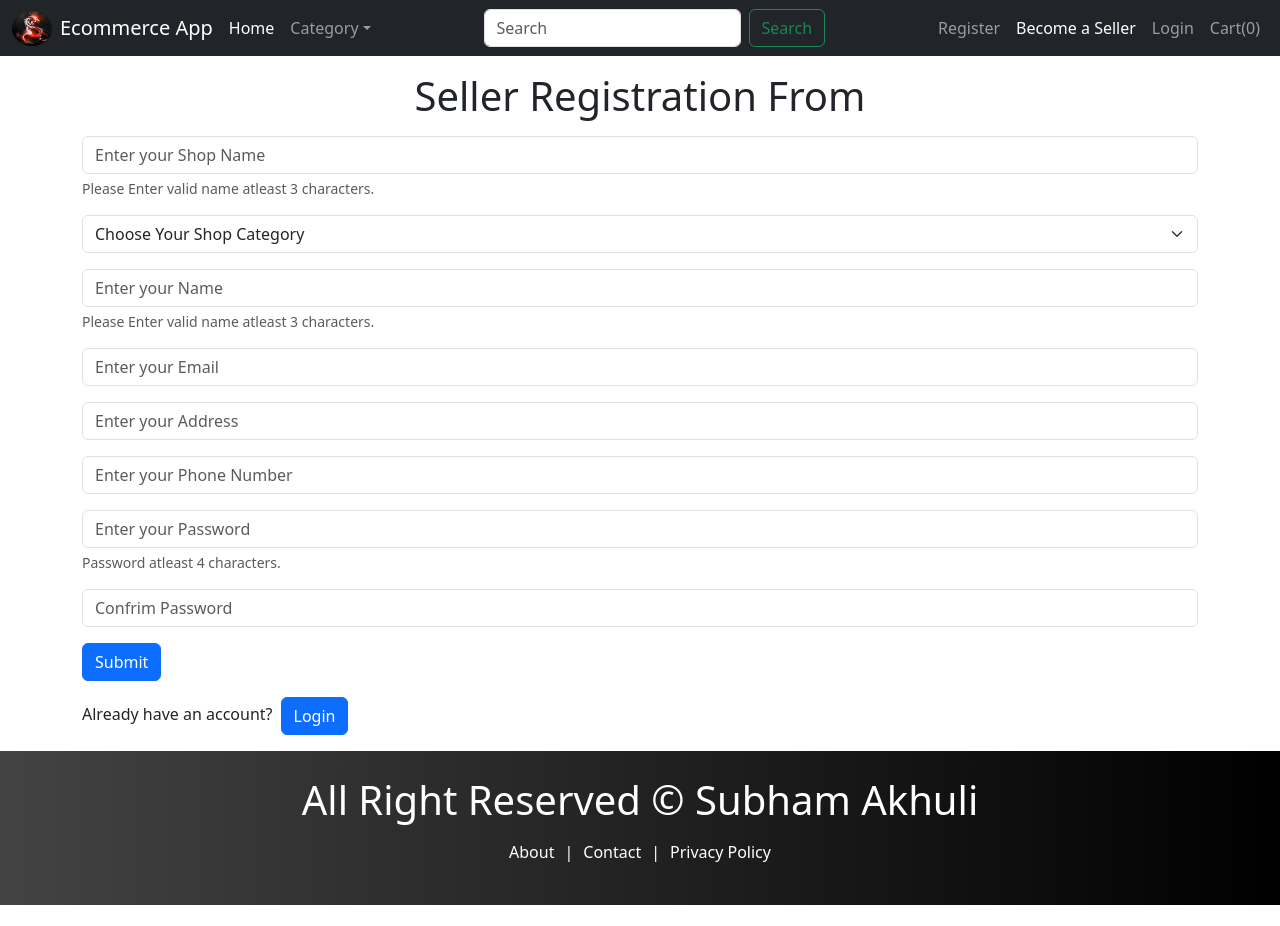
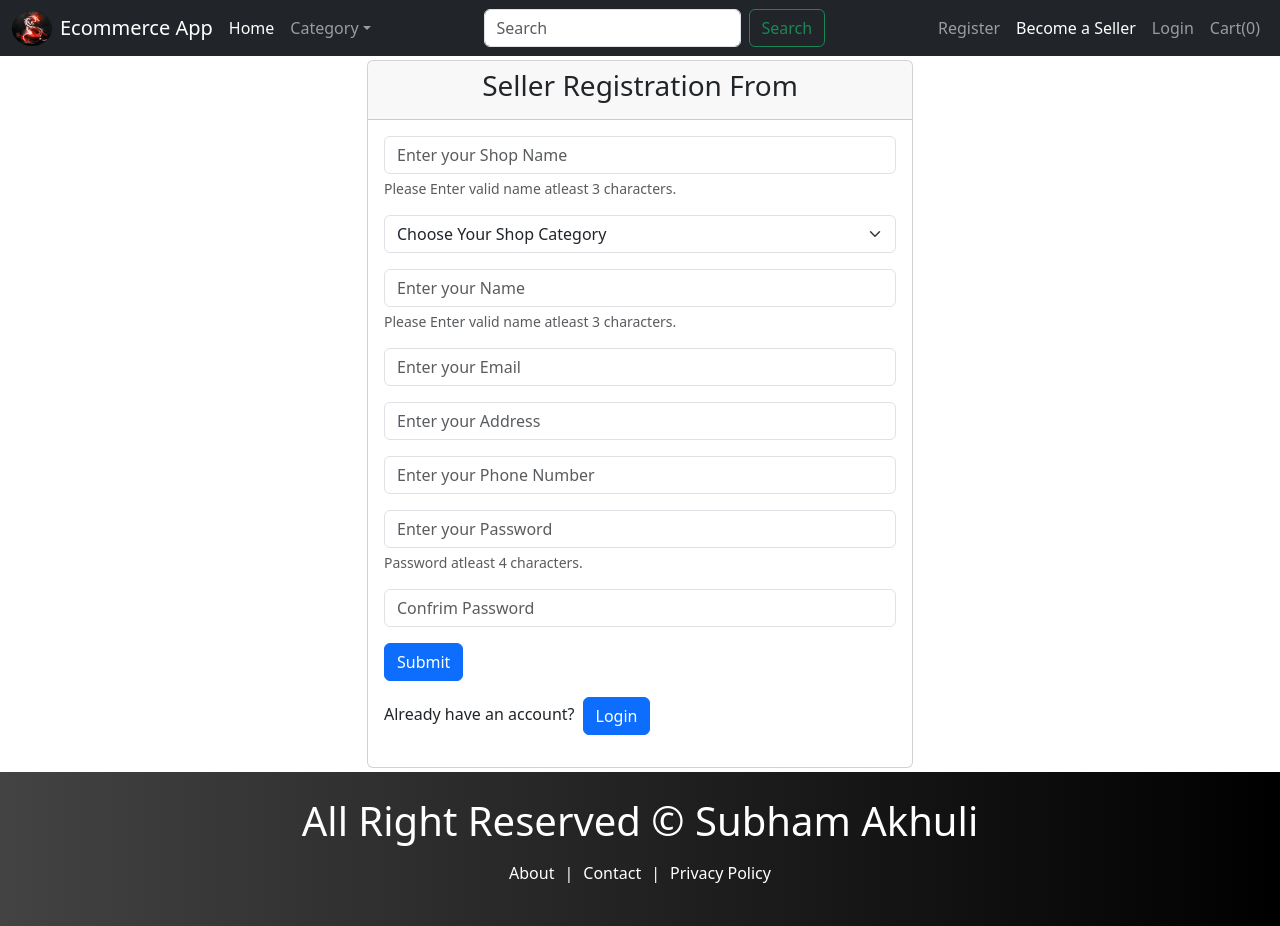
Before and after one commit to SubhamAkhuli/Ecommerce-Website, a React (Create React App) app in the folder client/: page /sellerregister in a window 1280 px wide. Before the commit the page ends 905 px from the top, so only its background shows below. Built offline with nearby package versions, Linux system fonts and the light colour scheme.

Commit message:
Refactor code to improve performance and readability

```diff
--- a/client/src/pages/seller/sellerRegister.js
+++ b/client/src/pages/seller/sellerRegister.js
@@ -1,10 +1,9 @@
 import React, { useState } from "react";
 import Header from "../../components/Layout/Header";
 import Footer from "../../components/Layout/Footer";
-import { NavLink ,useNavigate } from "react-router-dom";
-import toast from 'react-hot-toast';
-import axios from 'axios';
-
+import { NavLink, useNavigate } from "react-router-dom";
+import toast from "react-hot-toast";
+import axios from "axios";
 
 const SellerRegister = () => {
   const navigate = useNavigate();
@@ -20,29 +19,44 @@ const SellerRegister = () => {
   const handleSubmit = async (e) => {
     e.preventDefault();
     try {
-      const { shop_name, category, name, email, password, cpassword, address, phone } = credentials;
+      const {
+        shop_name,
+        category,
+        name,
+        email,
+        password,
+        cpassword,
+        address,
+        phone,
+      } = credentials;
       if (password !== cpassword) {
         toast.error("Password do not match");
+      } else {
+        // console.log(credentials);
+        const response = await axios.post(
+          `http://localhost:8080/api/v1/sellerauth/sellerregister`,
+          {
+            shop_name,
+            category,
+            name,
+            email,
+            password,
+            address,
+            phone,
           }
-      else {
-        // console.log(credentials);
-      const response = await axios.post(`http://localhost:8080/api/v1/sellerauth/sellerregister`, {
-        shop_name, category, name, email, password, address, phone
-      });
+        );
         if (response.data.success) {
           toast.success(response.data.message);
           setTimeout(() => {
-         navigate('/login');
+            navigate("/login");
           }, 100);
-      }
-      else {
+        } else {
           toast.error(response.data.message);
         }
       }
-
     } catch (error) {
       console.log(error);
-      toast.error('Registration Failed');
+      toast.error("Registration Failed");
     }
   };
   const onChange = (e) => {
@@ -54,8 +68,14 @@ const SellerRegister = () => {
     <>
       <Header />
 
-      <div className="container" style={{ minHeight: "70.7vh" }}>
-        <h1 className="text-center my-3">Seller Registration From</h1>
+      <div className="container">
+        <div className="row mb-1">
+          <div className="col-md-6 offset-md-3">
+            <div className="card mt-1">
+              <div className="card-header">
+                <h3 className="text-center">Seller Registration From</h3>
+              </div>
+              <div className="card-body">
                 <form onSubmit={handleSubmit}>
                   <div className="mb-3">
                     <input
@@ -84,14 +104,20 @@ const SellerRegister = () => {
                       <option value="" disabled>
                         Choose Your Shop Category
                       </option>
-              <option value=" Fashion & Apparel"> Fashion & Apparel</option>
+                      <option value=" Fashion & Apparel">
+                        Fashion & Apparel
+                      </option>
                       <option value="Electronics & Gadgets">
                         Electronics & Gadgets
                       </option>
                       <option value="Home & Lifestyle">Home & Lifestyle</option>
                       <option value="Beauty & Health">Beauty & Health</option>
-              <option value="Books & Stationary">Books & Stationary</option>
-              <option value="Sports & Outdoors">Sports & Outdoors</option>
+                      <option value="Books & Stationary">
+                        Books & Stationary
+                      </option>
+                      <option value="Sports & Outdoors">
+                        Sports & Outdoors
+                      </option>
                       <option value="Grocery & Food">Grocery & Food</option>
                       <option value="Furniture & Home Decor">
                         Furniture & Home Decor
@@ -202,6 +228,10 @@ const SellerRegister = () => {
                   </p>
                 </form>
               </div>
+            </div>
+          </div>
+        </div>
+      </div>
       <Footer />
     </>
   );
```
Lines whose indentation alone changed are shown as unchanged.
